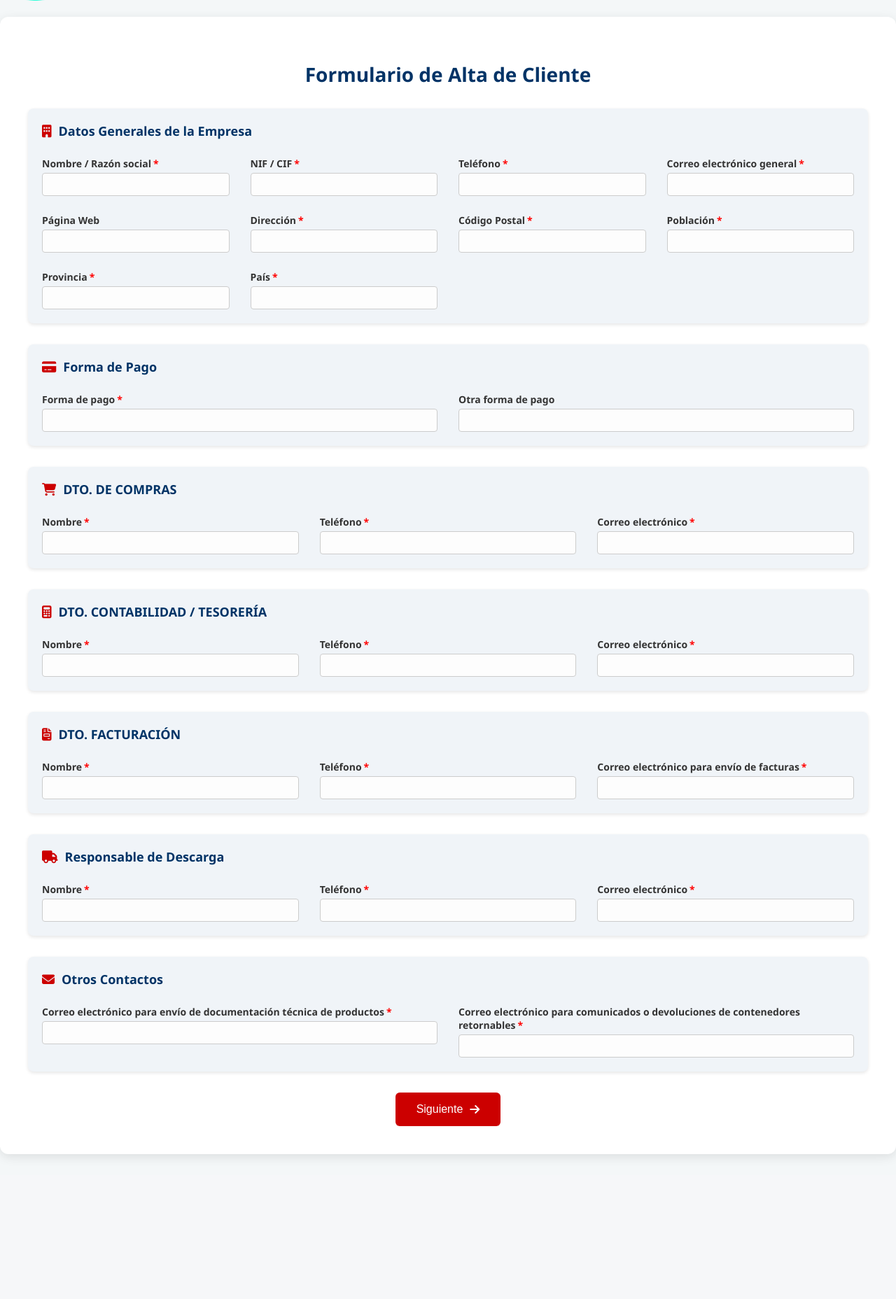
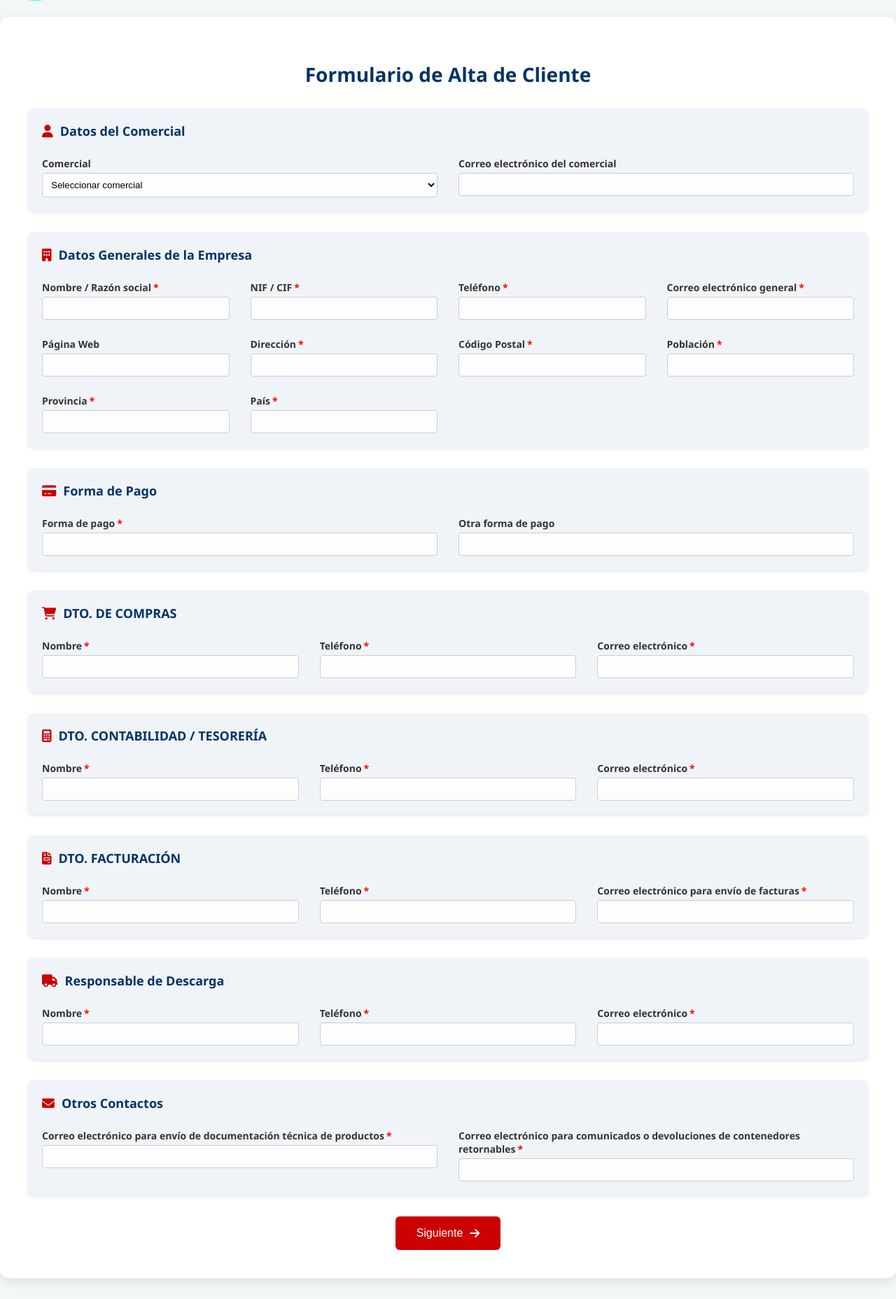
Before and after one commit to Miguel191194-desarrollador/FormularioWeb, a Flask app: page / in a window 1280 px wide. Shown: the part 79-1935 px from the top of the page at 70% size. Before the commit the page ends 1734 px from the top, so only its background shows below. Run offline with Flask 3, Linux system fonts and the light colour scheme.

Commit message:
Update formulario.html

```diff
--- a/templates/formulario.html
+++ b/templates/formulario.html
@@ -92,7 +92,8 @@
         }
 
         input[type="text"],
-        input[type="email"] {
+        input[type="email"],
+        select {
             width: 100%;
             padding: 8px;
             margin-top: 4px;
@@ -104,7 +105,8 @@
         }
 
         input[type="text"]:focus,
-        input[type="email"]:focus {
+        input[type="email"]:focus,
+        select:focus {
             border-color: #003366;
             outline: none;
         }
@@ -140,6 +142,19 @@
             }
         }
     </style>
+    <script>
+        function actualizarCorreoComercial() {
+            const comercialSelect = document.getElementById('comercial');
+            const correoComercialInput = document.getElementById('correo_comercial');
+            const comerciales = {
+                'José Maria': 'jmmmorcillo@dimensasl.com',
+                'Francisco': 'franciscogarcia@dimensasl.com',
+                'Carmen': 'carmengutierrez@dimensasl.com',
+                'Damian': 'damianv@dimensasl.com'
+            };
+            correoComercialInput.value = comerciales[comercialSelect.value] || '';
+        }
+    </script>
 </head>
 <body>
 
@@ -154,7 +169,26 @@
 
         <div class="sections">
 
-            <!-- Datos generales -->
+            <div class="section">
+                <div class="section-title"><i class="fas fa-user"></i> Datos del Comercial</div>
+                <div class="form-grid">
+                    <div>
+                        <label for="comercial">Comercial</label>
+                        <select id="comercial" name="comercial" onchange="actualizarCorreoComercial()">
+                            <option value="">Seleccionar comercial</option>
+                            <option value="José Maria">José Maria</option>
+                            <option value="Francisco">Francisco</option>
+                            <option value="Carmen">Carmen</option>
+                            <option value="Damian">Damian</option>
+                        </select>
+                    </div>
+                    <div>
+                        <label for="correo_comercial">Correo electrónico del comercial</label>
+                        <input type="email" id="correo_comercial" name="correo_comercial" readonly>
+                    </div>
+                </div>
+            </div>
+
             <div class="section">
                 <div class="section-title"><i class="fas fa-building"></i> Datos Generales de la Empresa</div>
                 <div class="form-grid">
@@ -201,7 +235,6 @@
                 </div>
             </div>
 
-            <!-- Forma de pago -->
             <div class="section">
                 <div class="section-title"><i class="fas fa-credit-card"></i> Forma de Pago</div>
                 <div class="form-grid">
@@ -216,7 +249,6 @@
                 </div>
             </div>
 
-            <!-- DTO Compras -->
             <div class="section">
                 <div class="section-title"><i class="fas fa-shopping-cart"></i> DTO. DE COMPRAS</div>
                 <div class="form-grid">
@@ -235,7 +267,6 @@
                 </div>
             </div>
 
-            <!-- DTO Contabilidad -->
             <div class="section">
                 <div class="section-title"><i class="fas fa-calculator"></i> DTO. CONTABILIDAD / TESORERÍA</div>
                 <div class="form-grid">
@@ -254,7 +285,6 @@
                 </div>
             </div>
 
-            <!-- DTO Facturación -->
             <div class="section">
                 <div class="section-title"><i class="fas fa-file-invoice"></i> DTO. FACTURACIÓN</div>
                 <div class="form-grid">
@@ -273,7 +303,6 @@
                 </div>
             </div>
 
-            <!-- Responsable de Descarga -->
             <div class="section">
                 <div class="section-title"><i class="fas fa-truck"></i> Responsable de Descarga</div>
                 <div class="form-grid">
@@ -292,7 +321,6 @@
                 </div>
             </div>
 
-            <!-- Otros contactos -->
             <div class="section">
                 <div class="section-title"><i class="fas fa-envelope"></i> Otros Contactos</div>
                 <div class="form-grid">
```
